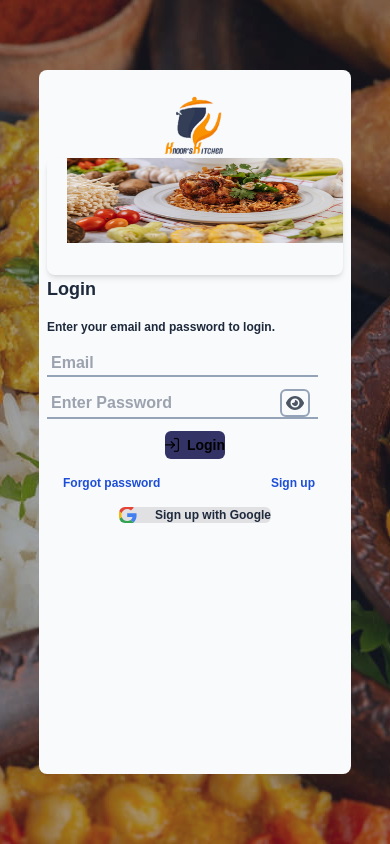
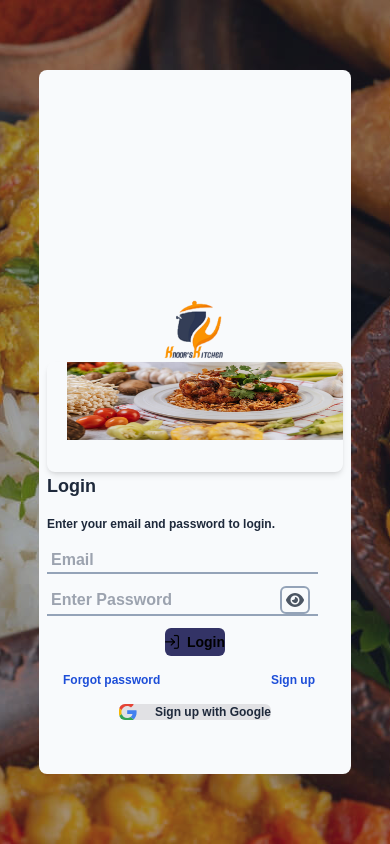
Before and after one commit to Twain97/knoor, a Vue app: page /#/ in a window 390 px wide. Built offline with nearby package versions, Linux system fonts and the light colour scheme; a web font is replaced by a local one.

Commit message:
made correction to the medium my

```diff
--- a/src/views/Landing.vue
+++ b/src/views/Landing.vue
@@ -17,11 +17,11 @@
         </carousel>
 
 
-        <div class="h-full  md:w-2/4 ">
+        <div class="h-f md:w-2/4 ">
                                 <!-- Log in -->
 
           <div v-if="showLogin" class="z-50 flex py-6 md:flex w-full md:border-4 md:border-red-600 h-full md:p-0">
-          <div class="w-full h-4/5 mt-24 flex flex-col px-2 md:w-full md:h-4/5 m-auto md:mt-auto  md:justify-between">
+          <div class="w-full h-4/5 mt-24 flex flex-col px-2 md:w-full md:h-4/5 m-auto md:my-auto  md:justify-between">
             <img :src="logo" alt="logo" class="w-16 -mt-24 md:w-28 md:m-auto  mx-auto">
 
             <carousel class="md:hidden shadow-md rounded-lg mx-auto h-5/6 overflow-hidden " :items-to-show="0.7" :autoplay="2500" :wrap-around="true" :show-arrows="false">
```
Also changed, not shown: 6 other files (tests, documents, lock files or other folders).
